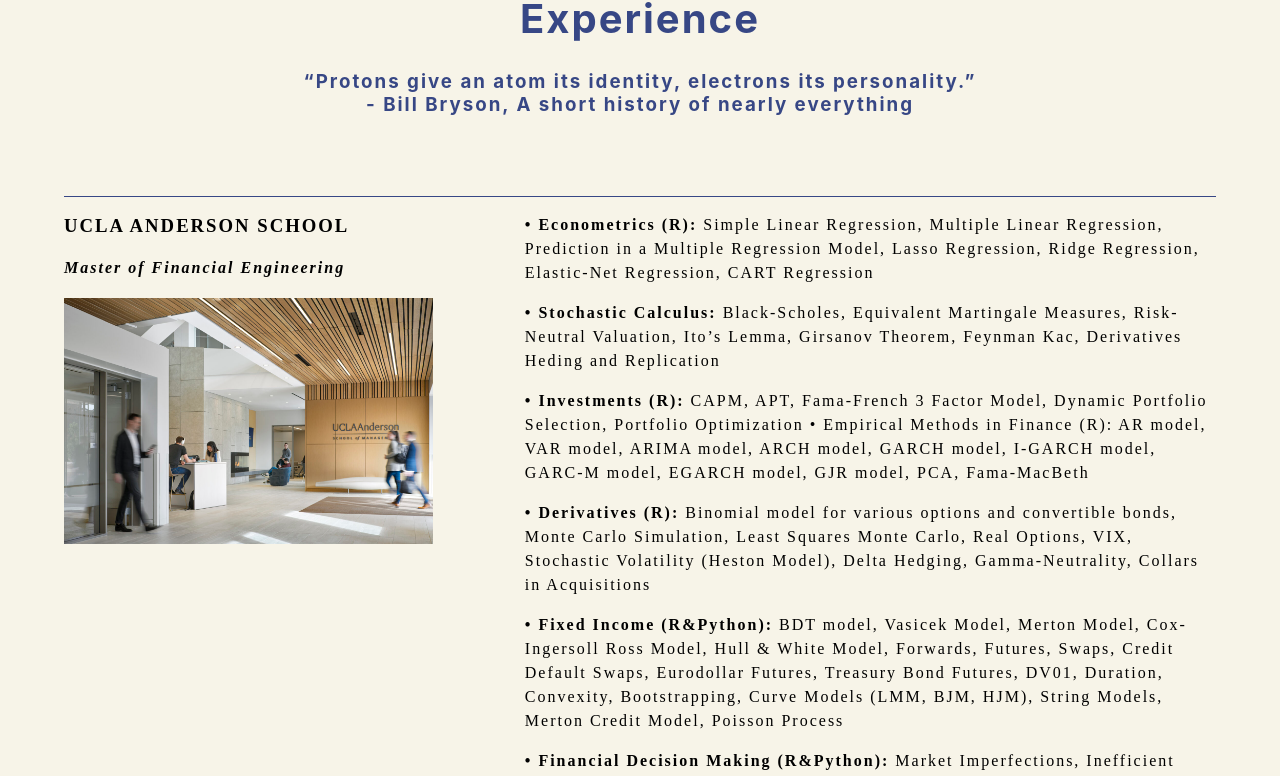
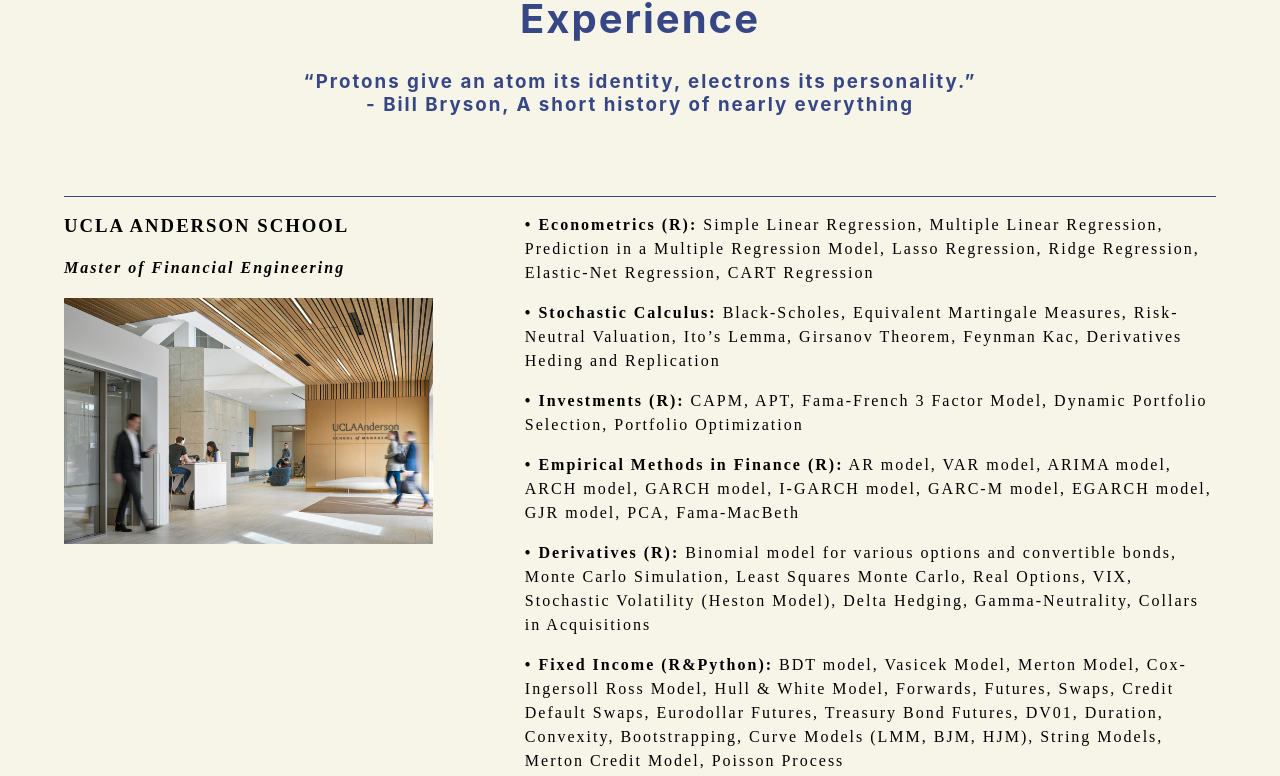
Before and after one commit to pewapplepie/jschenapplapie.github.io, a React (Create React App) app: page / in a window 1280 px wide. Shown: the part 1995-2771 px from the top of the page. Built offline with nearby package versions, Linux system fonts and the light colour scheme.

Commit message:
fix ipad -v

```diff
--- a/src/pages/Experience.js
+++ b/src/pages/Experience.js
@@ -146,10 +146,11 @@
                 Replication
                 <p />
                 <b>• Investments (R):</b> CAPM, APT, Fama-French 3 Factor Model,
-                Dynamic Portfolio Selection, Portfolio Optimization • Empirical
-                Methods in Finance (R): AR model, VAR model, ARIMA model, ARCH
-                model, GARCH model, I-GARCH model, GARC-M model, EGARCH model,
-                GJR model, PCA, Fama-MacBeth <p />
+                Dynamic Portfolio Selection, Portfolio Optimization
+                <p />
+                <b>• Empirical Methods in Finance (R):</b> AR model, VAR model,
+                ARIMA model, ARCH model, GARCH model, I-GARCH model, GARC-M
+                model, EGARCH model, GJR model, PCA, Fama-MacBeth <p />
                 <b>• Derivatives (R):</b> Binomial model for various options and
                 convertible bonds, Monte Carlo Simulation, Least Squares Monte
                 Carlo, Real Options, VIX, Stochastic Volatility (Heston Model),
@@ -183,7 +184,7 @@
             </LeftBlock>
             <RightBlock>
               <Context>
-                <b>Relative Coursework:</b> Advanced Statistics, Calculus, Data
+                <b>• Relative Coursework:</b> Advanced Statistics, Calculus, Data
                 mining, Programming (Python), Using R for Data Analysis, Special
                 Topic on Advanced Sobware Development (BlockChain ApplicaEon),
                 Research Training for Junior
--- a/src/pages/IntroTrap.js
+++ b/src/pages/IntroTrap.js
@@ -49,6 +49,7 @@
 `;
 
 const Profile_Pic_Container = styled.div`
+  position: relative;
   width: 25vh;
   height: 25vh;
   border-radius: 50%;
```
